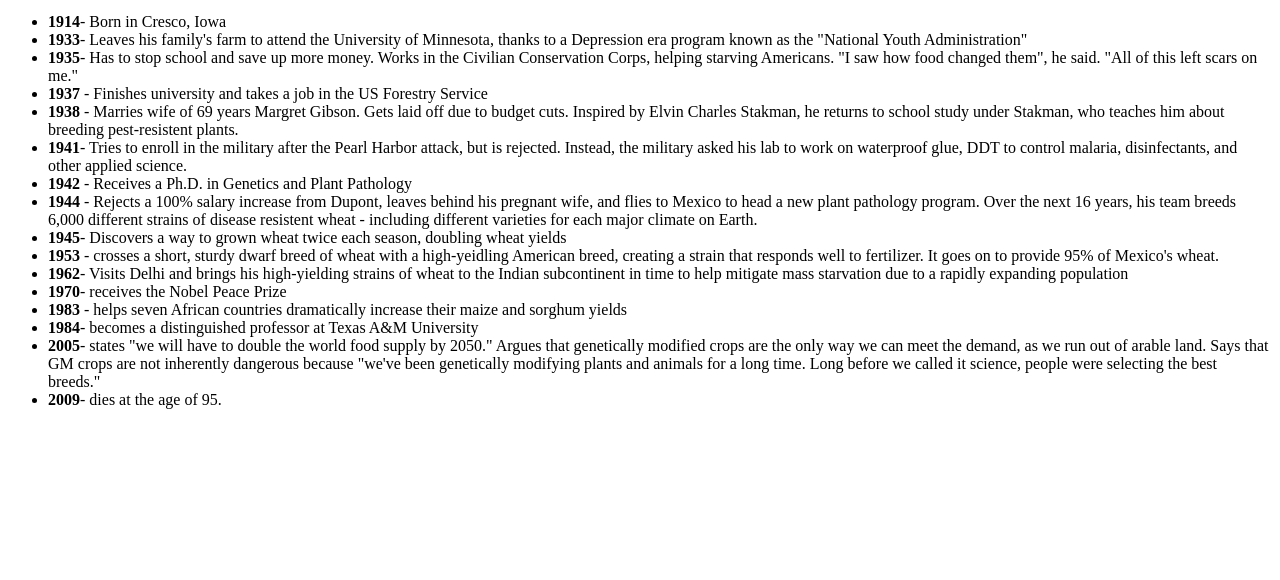
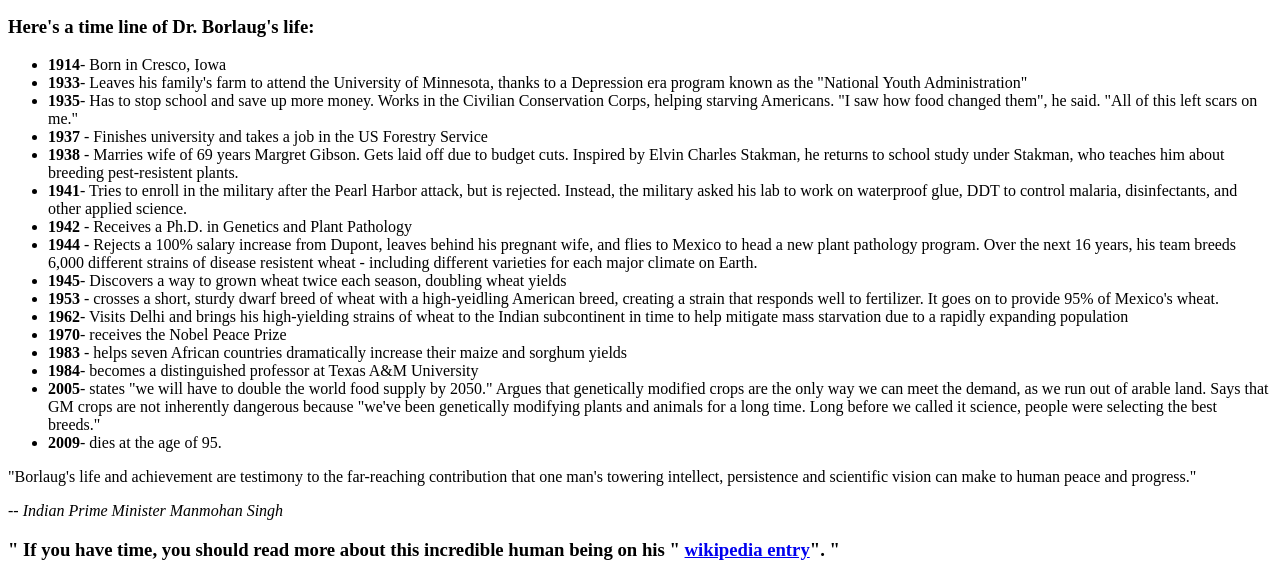
Before and after one commit to mehtachandrashekhar/Tribute-page-freecodecamp, a plain HTML site: page index.html in a window 1280 px wide. Shown: the part 439-1019 px from the top of the page. Before the commit the page ends 864 px from the top, so only its background shows below. Drawn offline with Linux system fonts and the light colour scheme.

Commit message:
html citation added

```diff
--- a/index.html
+++ b/index.html
@@ -14,6 +14,7 @@
             <figcaption id="img-caption">Dr. Norman Borlaug, third from the left, trains biologists in Mexico on how to increase wheat yields - part of his life-long war on hunger.</figcaption>
         </figure>
         <section id="tribute-info">
+            <h3 id="headline">Here's a time line of Dr. Borlaug's life:</h3>
             <ul>
                 <li><strong>1914</strong>- Born in Cresco, Iowa</li>
                 <li><strong>1933</strong>- Leaves his family's farm to attend the University of Minnesota, thanks to a Depression era program known as the "National Youth Administration"</li>
@@ -32,8 +33,16 @@
                 <li><strong>2005</strong>- states "we will have to double the world food supply by 2050." Argues that genetically modified crops are the only way we can meet the demand, as we run out of arable land. Says that GM crops are not inherently dangerous because "we've been genetically modifying plants and animals for a long time. Long before we called it science, people were selecting the best breeds."</li>
                 <li><strong>2009</strong>- dies at the age of 95.</li>
             </ul>
+            <blockquote cite="http://news.rediff.com/report/2009/sep/14/pm-pays-tribute-to-father-of-green-revolution-borlaug.htm"></blockquote>
+            <p>
+                "Borlaug's life and achievement are testimony to the far-reaching contribution that one man's towering intellect, persistence and scientific vision can make to human peace and progress."
+            </p>
+            <cite>-- Indian Prime Minister Manmohan Singh</cite>
+            <h3>
+                " If you have time, you should read more about this incredible human being on his "
+                <a href="https://en.wikipedia.org/wiki/Norman_Borlaug" id="tribute-link" target="_blank">wikipedia entry</a>". "
+            </h3>
         </section>
-        <div><a href="" id="tribute-link"></a></div>
     </main>
 </body>
 </html>
```
